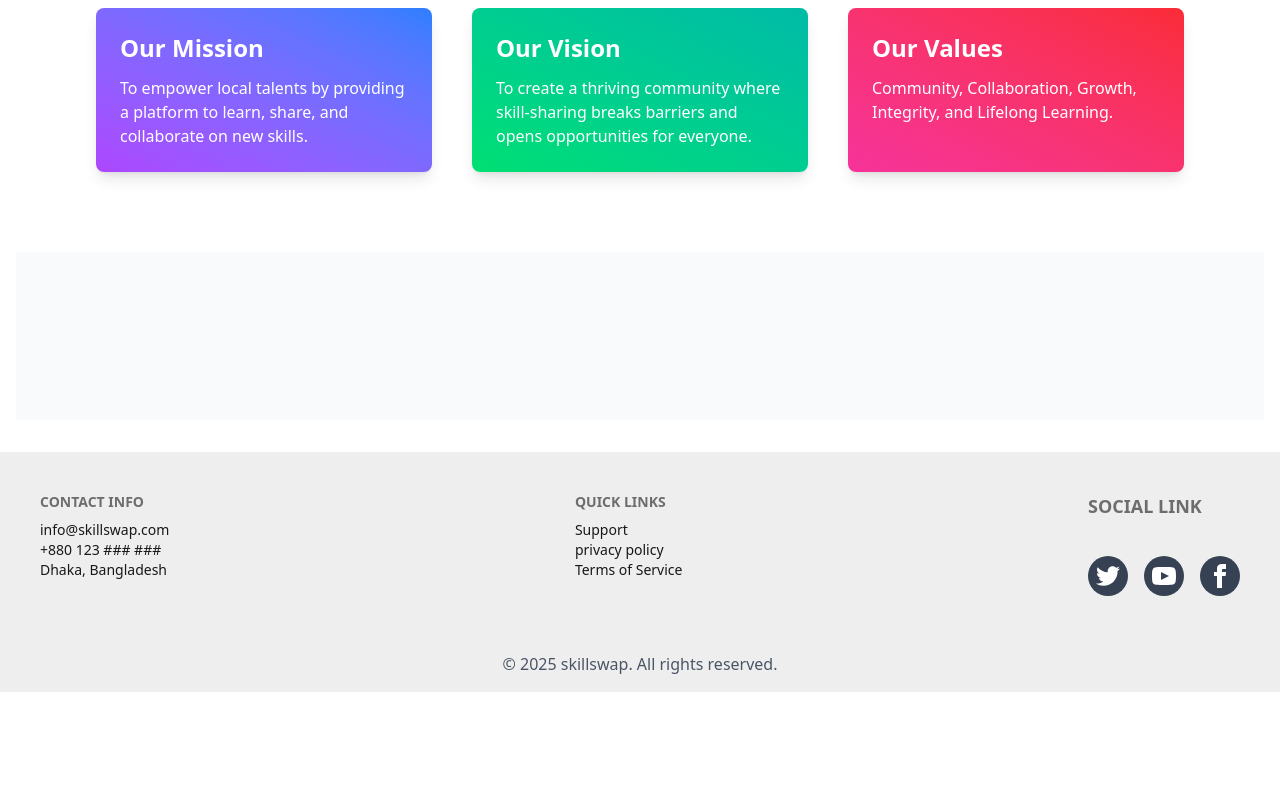
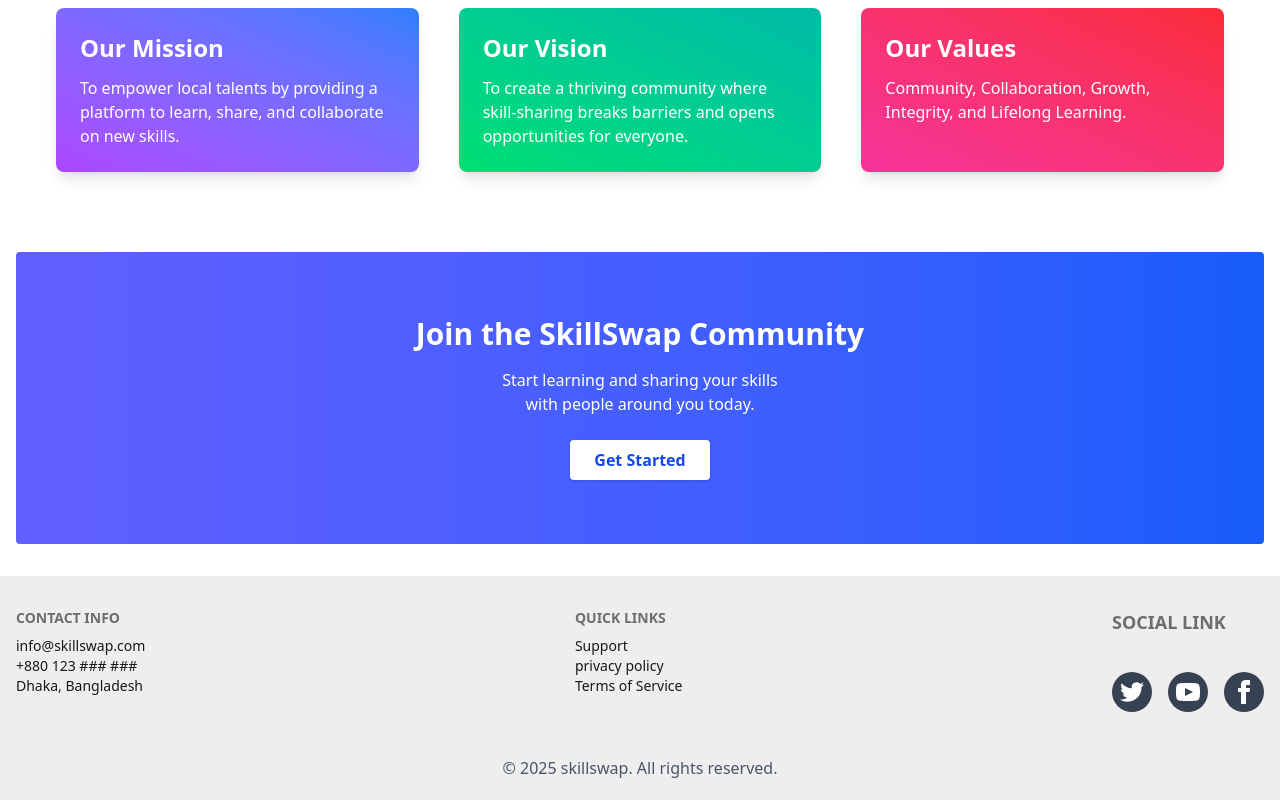
Before and after one commit to ruhulamindev/b12-a09-category-sunflower, a React (Vite) app: page / in a window 1280 px wide. Shown: the part 1966-2766 px from the top of the page. Before the commit the page ends 2658 px from the top, so only its background shows below. Built offline with nearby package versions, Linux system fonts and the light colour scheme; no server answers.

Commit message:
responsive update

```diff
--- a/src/Components/AboutPage.jsx
+++ b/src/Components/AboutPage.jsx
@@ -1,10 +1,11 @@
-import React from 'react';
+import React from "react";
 // eslint-disable-next-line no-unused-vars
 import { motion } from "framer-motion";
+import MyContainerLayout from "./MyContainerLayout";
 
 const AboutPage = () => {
-    return (
-    <div className="min-h-screen bg-gray-50">
+  return (
+    <div className="min-h-md bg-gray-50">
       {/* hero */}
       <section
         className="flex flex-col items-center justify-center text-center py-20 px-6 md:px-20 rounded"
@@ -29,12 +30,14 @@ const AboutPage = () => {
           transition={{ duration: 0.8, delay: 0.2 }}
           className="text-white text-lg md:text-xl max-w-3xl"
         >
-          SkillSwap is a local skill exchange platform where people can learn, share, and grow their talents. Our mission is to connect individuals and foster a community of continuous learning.
+          SkillSwap is a local skill exchange platform where people can learn,
+          share, and grow their talents. Our mission is to connect individuals
+          and foster a community of continuous learning.
         </motion.p>
       </section>
 
       {/* mission */}
-      <section className="py-20 px-6 md:px-20 flex flex-col md:flex-row gap-10 bg-white">
+      <section className="py-20 px-6 md:px-10 flex flex-col md:flex-row gap-10 bg-white">
         {/* mission */}
         <motion.div
           initial={{ opacity: 0, x: -50 }}
@@ -44,7 +47,8 @@ const AboutPage = () => {
         >
           <h2 className="text-2xl font-bold mb-3">Our Mission</h2>
           <p>
-            To empower local talents by providing a platform to learn, share, and collaborate on new skills.
+            To empower local talents by providing a platform to learn, share,
+            and collaborate on new skills.
           </p>
         </motion.div>
 
@@ -57,7 +61,8 @@ const AboutPage = () => {
         >
           <h2 className="text-2xl font-bold mb-3">Our Vision</h2>
           <p>
-            To create a thriving community where skill-sharing breaks barriers and opens opportunities for everyone.
+            To create a thriving community where skill-sharing breaks barriers
+            and opens opportunities for everyone.
           </p>
         </motion.div>
 
@@ -74,8 +79,20 @@ const AboutPage = () => {
           </p>
         </motion.div>
       </section>
+      {/* join us */}
+      <section className="rounded py-16 text-center bg-gradient-to-r from-indigo-500 to-blue-600 text-white">
+        <h2 className="text-3xl font-bold mb-4">
+          Join the SkillSwap Community
+        </h2>
+        <p className="max-w-2xl mx-auto mb-6">
+          Start learning and sharing your skills<br/> with people around you today.
+        </p>
+        <button className="bg-white text-blue-700 font-semibold px-6 py-2 rounded shadow hover:bg-gray-100 transition">
+          Get Started
+        </button>
+      </section>
     </div>
-    );
+  );
 };
 
 export default AboutPage;
--- a/src/Components/Footer.jsx
+++ b/src/Components/Footer.jsx
@@ -6,8 +6,8 @@ import Home from './../Pages/Home';
 const Footer = () => {
   return (
     <div className="bg-base-300">
-      <footer className="footer sm:footer-horizontal bg-base-300 text-base-content p-10">
-        <MyContainerLayout className="flex flex-col md:flex-row gap-9 md:justify-between items-start">
+      <footer className="footer sm:footer-horizontal bg-base-300 text-base-content px-4 py-8">
+        <MyContainerLayout className="flex flex-col md:flex-row gap-9 md:justify-between">
           <nav className="grid grid-col-1">
             <h6 className="footer-title">Contact info</h6>
             <a className="link link-hover">info@skillswap.com</a>
@@ -64,7 +64,7 @@ const Footer = () => {
           </nav>
         </MyContainerLayout>
       </footer>
-      <div className="text-center mt-4 mb-4 text-gray-600">
+      <div className="text-center mt-3 mb-5 text-gray-600">
         © {new Date().getFullYear()} skillswap. All rights reserved.
       </div>
     </div>
--- a/src/Components/HeroSwiper.jsx
+++ b/src/Components/HeroSwiper.jsx
@@ -10,8 +10,7 @@ import { motion } from "framer-motion";
 
 const HeroSwiper = () => {
   return (
-    <MyContainerLayout>
-      <div className="bg-amber-300 flex flex-col md:flex-row items-center gap-6 border p-3">
+      <div className="bg-amber-300 flex flex-col md:flex-row items-center gap-6 border p-3 overflow-hidden">
         {/* left */}
         <motion.div
           initial={{ x: -100, opacity: 0 }}
@@ -76,7 +75,6 @@ const HeroSwiper = () => {
           </Swiper>
         </motion.div>
       </div>
-    </MyContainerLayout>
   );
 };
 
--- a/src/Components/MyContainerLayout.jsx
+++ b/src/Components/MyContainerLayout.jsx
@@ -2,7 +2,7 @@ import React from 'react';
 
 const MyContainerLayout = ({className, children}) => {
     return (
-        <div className={`${className} container mx-auto`}>
+        <div className={`${className} container mx-auto overflow-x-hidden`}>
             {children}
         </div>
     );
--- a/src/Pages/Home.jsx
+++ b/src/Pages/Home.jsx
@@ -37,7 +37,7 @@ const Home = () => {
   };
 
   return (
-    <div className="container mx-auto px-4 py-8">
+    <div className="container mx-auto px-4 py-8 overflow-hidden">
       <HeroSwiper />
       <h2 className="text-3xl font-bold text-center mb-6 mt-8">
         Popular Skills
--- a/src/Pages/ServiceAll.jsx
+++ b/src/Pages/ServiceAll.jsx
@@ -1,6 +1,7 @@
 import React, { useEffect, useState } from "react";
 import SkillCard from "./../Components/SkillCard";
 import { Link } from "react-router";
+import MyContainerLayout from "../Components/MyContainerLayout";
 
 const ServiceAll = () => {
   const [skills, setSkills] = useState([]);
@@ -12,7 +13,7 @@ const ServiceAll = () => {
   }, []);
 
   return (
-    <div className="container mx-auto px-4 py-8">
+    <MyContainerLayout className="mx-auto px-4 py-8 overflow-hidden">
       <h2 className="text-3xl font-bold text-center mb-6">All Skills</h2>
       <div className="grid md:grid-cols-3 gap-6">
         {skills.map((skill) => (
@@ -26,7 +27,7 @@ const ServiceAll = () => {
           </button>
         </Link>
       </div>
-    </div>
+    </MyContainerLayout>
   );
 };
 
```
